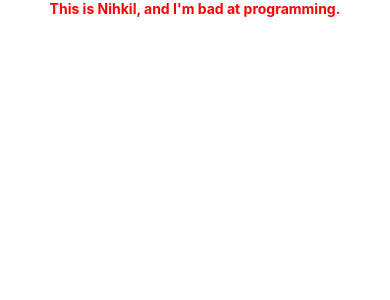
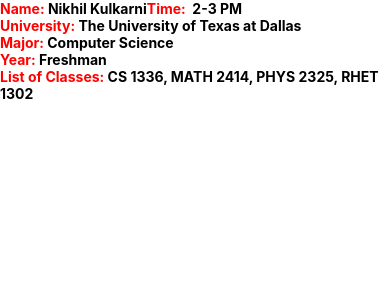
Before and after one commit to dhee9000/study-friends, a React Native app: screen / in a window 390 px wide. Shown: the top 300 px of the page. Built offline with nearby package versions, Linux system fonts and the light colour scheme.

Commit message:
all information is displayed but time can't align right

```diff
--- a/views/matchingList.js
+++ b/views/matchingList.js
@@ -1,23 +1,46 @@
 import React, {Component} from 'react';
-import {AppRegistry, Platform, StyleSheet, Text, View} from 'react-native';
+import {AppRegistry, TextInput, Platform, StyleSheet, Text, View} from 'react-native';
 
 export class MatchingList extends Component{
     render(){
         return(
-            <View style={styles.view}>
-                <Text style={styles.text}>This is Nihkil, and I'm bad at programming.</Text>
+            <View style={styles.viewStuff}>
+                <Text style={styles.textTitle}>Name:
+                    <Text style={styles.textInfo}> Nikhil Kulkarni</Text>
+                    <Text style={styles.textTitle}>Time: </Text>
+                    <Text style={styles.textInfo}> 2-3 PM</Text>
+                </Text>
+                <Text style={styles.textTitle}>University:
+                <Text style={styles.textInfo}> The University of Texas at Dallas</Text>
+                </Text>
+                <Text style={styles.textTitle}>Major:
+                <Text style={styles.textInfo}> Computer Science</Text>
+                </Text>
+                <Text style={styles.textTitle}>Year:
+                <Text style={styles.textInfo}> Freshman</Text>
+                </Text>
+                <Text style={styles.textTitle}>List of Classes:
+                <Text style={styles.textInfo}> CS 1336, MATH 2414, PHYS 2325, RHET 1302</Text>
+                </Text>
             </View>
         );
     }
 };
 
 const styles = StyleSheet.create({
-    view: {
-        flex: 1,
-        alignItems: 'center',
+    viewStuff: {
+        flex: -1,
+        alignItems: 'flex-start',
     },
-    text: {
+    viewImportant: {
+        flex: -1,
+        alignItems: 'flex-end',
+    },
+    textTitle: {
         color: 'red',
         fontWeight: 'bold',
     },
+    textInfo: {
+        color: 'black',
+    },
 })
```
